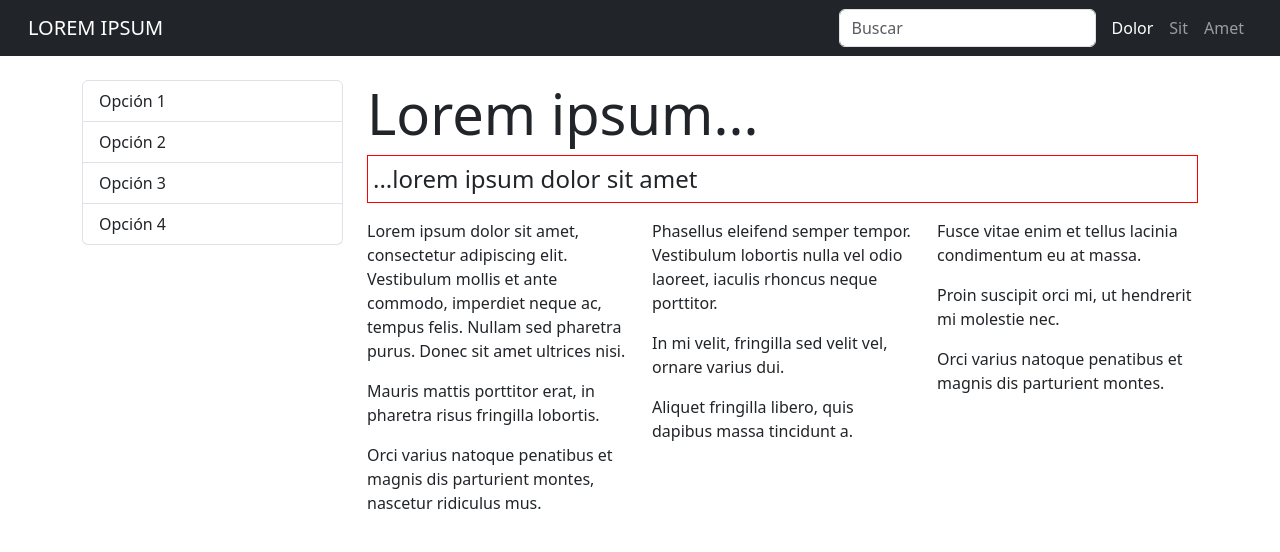
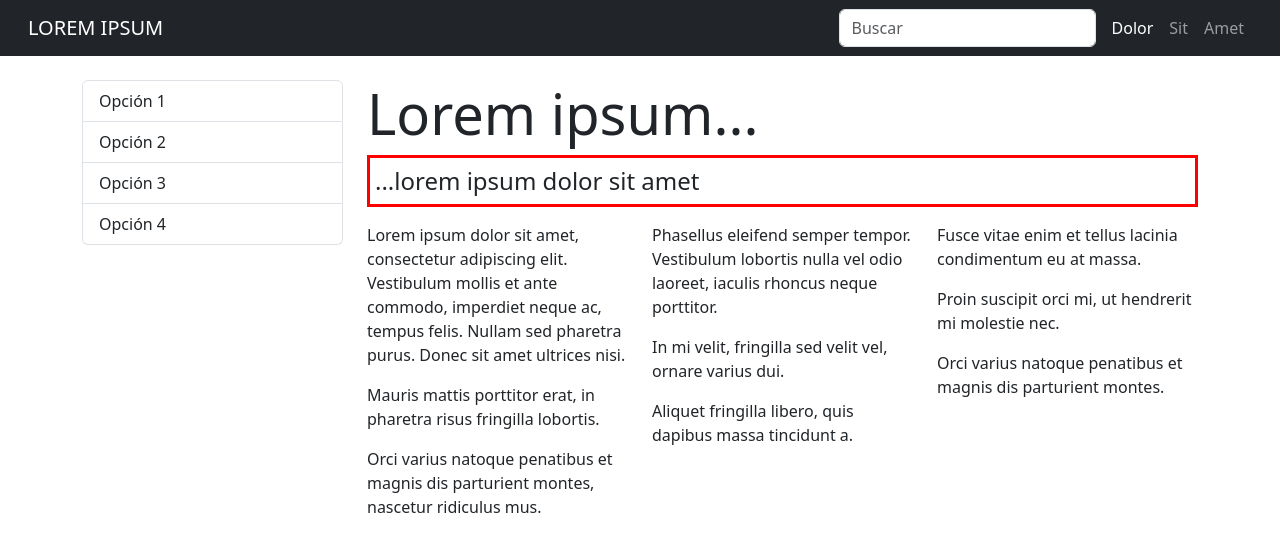
Before and after one commit to jeanpeloche/actividad15.1, a plain HTML site: page index.html in a window 1280 px wide. Drawn offline with nearby package versions, Linux system fonts and the light colour scheme.

Commit message:
Update styles.css

```diff
--- a/styles.css
+++ b/styles.css
@@ -3,7 +3,7 @@
 }
 
 .highlight {
-    border: 1px solid red;
+    border: 3px solid red;
     padding: 5px;
 }
 
```
